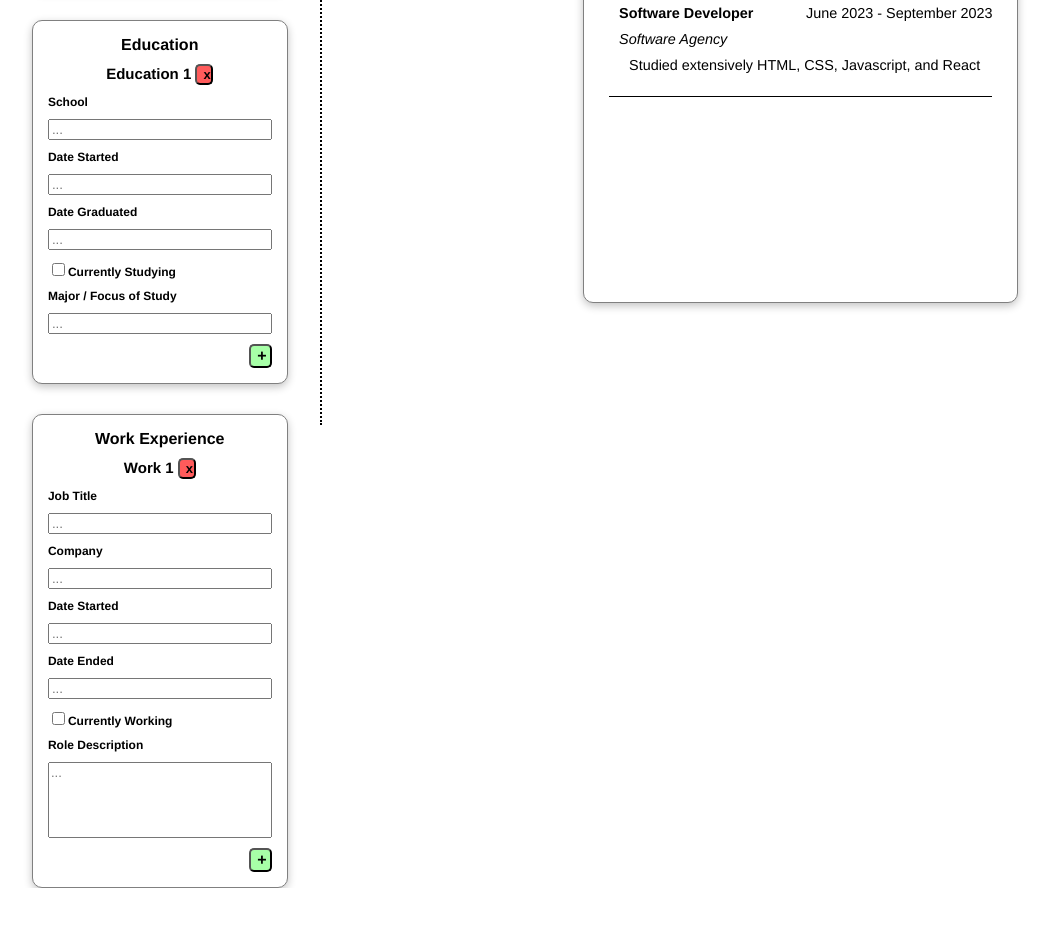
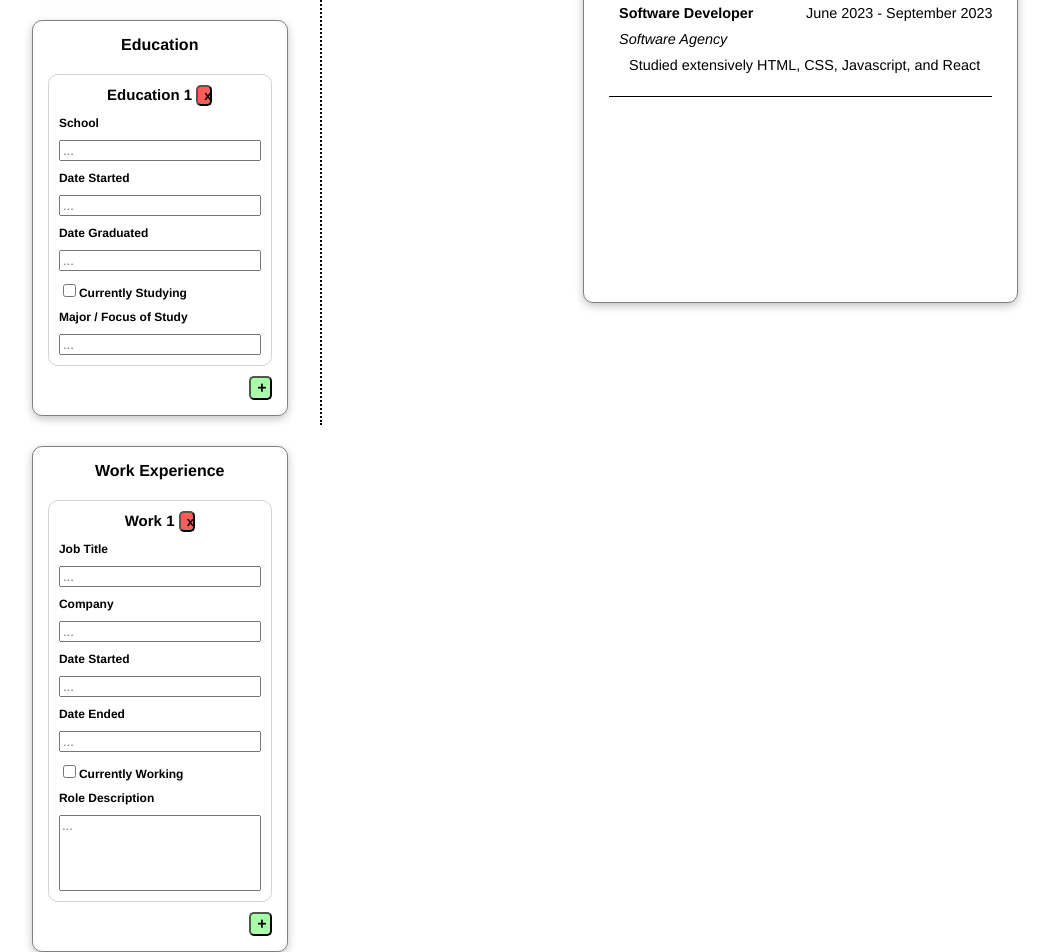
Before and after one commit to seanghods/cv-builder, a React (Vite) app: page / in a window 1280 px wide. Shown: the part 354-1306 px from the top of the page, without its empty margins (0-1055 px from the left). Before the commit the page ends 1242 px from the top, so only its background shows below. Built offline with nearby package versions, Linux system fonts and the light colour scheme.

Commit message:
Create drag drop functionality

```diff
--- a/package.json
+++ b/package.json
@@ -11,6 +11,7 @@
   },
   "dependencies": {
     "react": "^18.2.0",
+    "react-beautiful-dnd": "^13.1.1",
     "react-dom": "^18.2.0"
   },
   "devDependencies": {
--- a/src/App.jsx
+++ b/src/App.jsx
@@ -4,6 +4,7 @@ import PersonalInfo from './components/personal-info.jsx';
 import Education from './components/education.jsx';
 import WorkExperience from './components/work-experience.jsx';
 import FullCV from './components/full-cv.jsx';
+import { DragDropContext } from 'react-beautiful-dnd';
 import './css/App.css';
 import './css/fullcv.css';
 
@@ -79,10 +80,41 @@ function App() {
       });
     }
   };
+  const onDragEnd = result => {
+    const { destination, source } = result;
+    if (!destination) return;
+    if (
+      destination.droppableId === source.droppableId &&
+      destination.index === source.index
+    ) {
+      return;
+    }
+    if (
+      destination.droppableId === source.droppableId &&
+      destination.droppableId == 'work'
+    ) {
+      const newWorkExperience = [...workExperience];
+      const workItem = newWorkExperience[source.index];
+      newWorkExperience.splice(source.index, 1);
+      newWorkExperience.splice(destination.index, 0, workItem);
+      setWorkExperience(newWorkExperience);
+    }
+    if (
+      destination.droppableId === source.droppableId &&
+      destination.droppableId == 'education'
+    ) {
+      const newEducation = [...education];
+      const eduItem = newEducation[source.index];
+      newEducation.splice(source.index, 1);
+      newEducation.splice(destination.index, 0, eduItem);
+      setEducation(newEducation);
+    }
+  };
   return (
     <>
       <Header />
       <div className="container">
+        <DragDropContext onDragEnd={onDragEnd}>
           <section className="edit-section">
             <PersonalInfo personalInfo={personalInfo} changeInfo={changeInfo} />
             <Education
@@ -98,6 +130,7 @@ function App() {
               removeWork={removeEduExp}
             />
           </section>
+        </DragDropContext>
         <section className="cv-section">
           <FullCV
             personalInfo={personalInfo}
--- a/src/components/education.jsx
+++ b/src/components/education.jsx
@@ -1,3 +1,5 @@
+import { Draggable, Droppable } from 'react-beautiful-dnd';
+
 export default function Education({
   education,
   changeInfo,
@@ -7,9 +9,56 @@ export default function Education({
   return (
     <div className="edit">
       <h4>Education</h4>
+      <Droppable droppableId={'education'}>
+        {(provided, snapshot) => (
+          <div
+            ref={provided.innerRef}
+            {...provided.droppable}
+            data-dragover={
+              snapshot.isDraggingOver &&
+              snapshot.draggingOverWith.startsWith('edu')
+            }
+            data-wrongdragover={
+              snapshot.isDraggingOver &&
+              snapshot.draggingOverWith.startsWith('work')
+            }
+            className="eduList"
+          >
             {education.map((obj, index) => {
+              return eduList(obj, index, changeInfo, removeEdu);
+            })}
+            {provided.placeholder}
+          </div>
+        )}
+      </Droppable>
+      <div className="button">
+        <button
+          className="add"
+          data-section="education"
+          onClick={e => addEdu(e)}
+        >
+          +
+        </button>
+      </div>
+    </div>
+  );
+}
+
+function eduList(obj, index, changeInfo, removeEdu) {
   return (
-          <div className="editflex" key={index}>
+    <Draggable
+      draggableId={'edu-' + index.toString()}
+      index={index}
+      key={index}
+    >
+      {(provided, snapshot) => (
+        <div
+          className="editflex"
+          {...provided.draggableProps}
+          {...provided.dragHandleProps}
+          data-dragging={snapshot.isDragging}
+          ref={provided.innerRef}
+        >
           <h4 style={{ fontSize: '15px' }}>
             Education {index + 1}{' '}
             <button
@@ -26,7 +75,7 @@ export default function Education({
             name="school"
             data-section="education"
             data-index={index}
-              value={education.school}
+            value={obj.school}
             onChange={changeInfo}
             placeholder="..."
           />
@@ -36,7 +85,7 @@ export default function Education({
             name="datestart"
             data-section="education"
             data-index={index}
-              value={education.datestart}
+            value={obj.datestart}
             onChange={changeInfo}
             placeholder="..."
           />
@@ -46,7 +95,7 @@ export default function Education({
             name="dateend"
             data-section="education"
             data-index={index}
-              value={education.dateend}
+            value={obj.dateend}
             onChange={changeInfo}
             placeholder="..."
           />
@@ -55,7 +104,7 @@ export default function Education({
               type="checkbox"
               data-section="education"
               data-index={index}
-                checked={education.current}
+              checked={obj.current}
               onChange={changeInfo}
               name="current"
             />
@@ -67,22 +116,12 @@ export default function Education({
             name="major"
             data-section="education"
             data-index={index}
-              value={education.major}
+            value={obj.major}
             onChange={changeInfo}
             placeholder="..."
           />
         </div>
-        );
-      })}
-      <div className="button">
-        <button
-          className="add"
-          data-section="education"
-          onClick={e => addEdu(e)}
-        >
-          +
-        </button>
-      </div>
-    </div>
+      )}
+    </Draggable>
   );
 }
--- a/src/components/work-experience.jsx
+++ b/src/components/work-experience.jsx
@@ -1,3 +1,5 @@
+import { Draggable, Droppable } from 'react-beautiful-dnd';
+
 export default function WorkExperience({
   workExperience,
   changeInfo,
@@ -7,9 +9,52 @@ export default function WorkExperience({
   return (
     <div className="edit">
       <h4>Work Experience</h4>
+      <Droppable droppableId={'work'}>
+        {(provided, snapshot) => (
+          <div
+            ref={provided.innerRef}
+            {...provided.droppable}
+            data-dragover={
+              snapshot.isDraggingOver &&
+              snapshot.draggingOverWith.startsWith('work')
+            }
+            data-wrongdragover={
+              snapshot.isDraggingOver &&
+              snapshot.draggingOverWith.startsWith('edu')
+            }
+            className="workList"
+          >
             {workExperience.map((obj, index) => {
+              return workExpList(obj, index, changeInfo, removeWork);
+            })}
+            {provided.placeholder}
+          </div>
+        )}
+      </Droppable>
+      <div className="button">
+        <button className="add" data-section="work" onClick={e => addWork(e)}>
+          +
+        </button>
+      </div>
+    </div>
+  );
+}
+
+function workExpList(obj, index, changeInfo, removeWork) {
   return (
-          <div className="editflex" key={index}>
+    <Draggable
+      draggableId={'work-' + index.toString()}
+      index={index}
+      key={index}
+    >
+      {(provided, snapshot) => (
+        <div
+          className="editflex"
+          {...provided.draggableProps}
+          {...provided.dragHandleProps}
+          data-dragging={snapshot.isDragging}
+          ref={provided.innerRef}
+        >
           <h4 style={{ fontSize: '15px' }}>
             Work {index + 1}{' '}
             <button
@@ -81,13 +126,7 @@ export default function WorkExperience({
             placeholder="..."
           />
         </div>
-        );
-      })}
-      <div className="button">
-        <button className="add" data-section="work" onClick={e => addWork(e)}>
-          +
-        </button>
-      </div>
-    </div>
+      )}
+    </Draggable>
   );
 }
--- a/src/css/App.css
+++ b/src/css/App.css
@@ -33,11 +33,15 @@ section {
   display: flex;
   flex-direction: column;
   gap: 10px;
+  margin-top: 10px;
+  border: 1px solid lightgrey;
+  border-radius: 10px;
+  padding: 10px;
 }
 
-.edit:hover {
-  transform: scale(1.02);
-}
+/* .edit:hover {
+    transform: scale(1.02);
+  } */
 
 h4 {
   margin: 0;
@@ -98,3 +102,21 @@ label {
 .buttondiv {
   text-align: right;
 }
+
+.editflex[data-dragging='true'] {
+  background-color: rgb(201, 243, 255);
+  opacity: 0.5;
+  padding: 15px;
+}
+
+.workList[data-dragover='true'],
+.eduList[data-dragover='true'] {
+  background-color: rgb(172, 255, 172);
+  border-radius: 10px;
+}
+
+.workList[data-wrongdragover='true'],
+.eduList[data-wrongdragover='true'] {
+  background-color: rgb(255, 67, 67);
+  border-radius: 10px;
+}
--- a/src/main.jsx
+++ b/src/main.jsx
@@ -1,10 +1,10 @@
-import React from 'react'
-import ReactDOM from 'react-dom/client'
-import App from './App.jsx'
-import './css/index.css'
+import React from 'react';
+import ReactDOM from 'react-dom/client';
+import App from './App.jsx';
+import './css/index.css';
 
 ReactDOM.createRoot(document.getElementById('root')).render(
-  <React.StrictMode>
-    <App />
-  </React.StrictMode>,
-)
+  // <React.StrictMode>
+  <App />,
+  // </React.StrictMode>,
+);
```
Also changed, not shown: 1 other file (tests, documents, lock files or other folders). Lines whose indentation alone changed are shown as unchanged.
